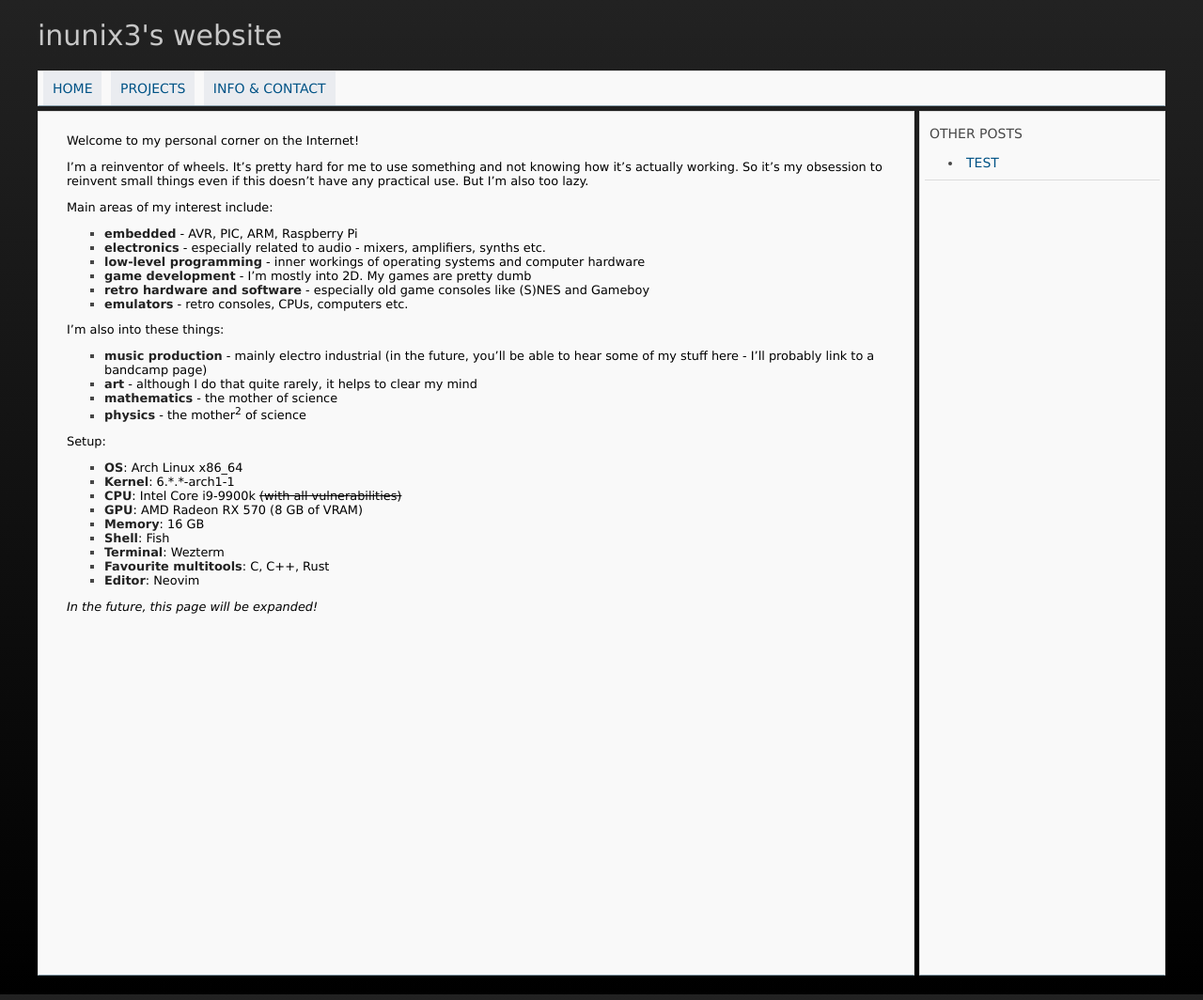
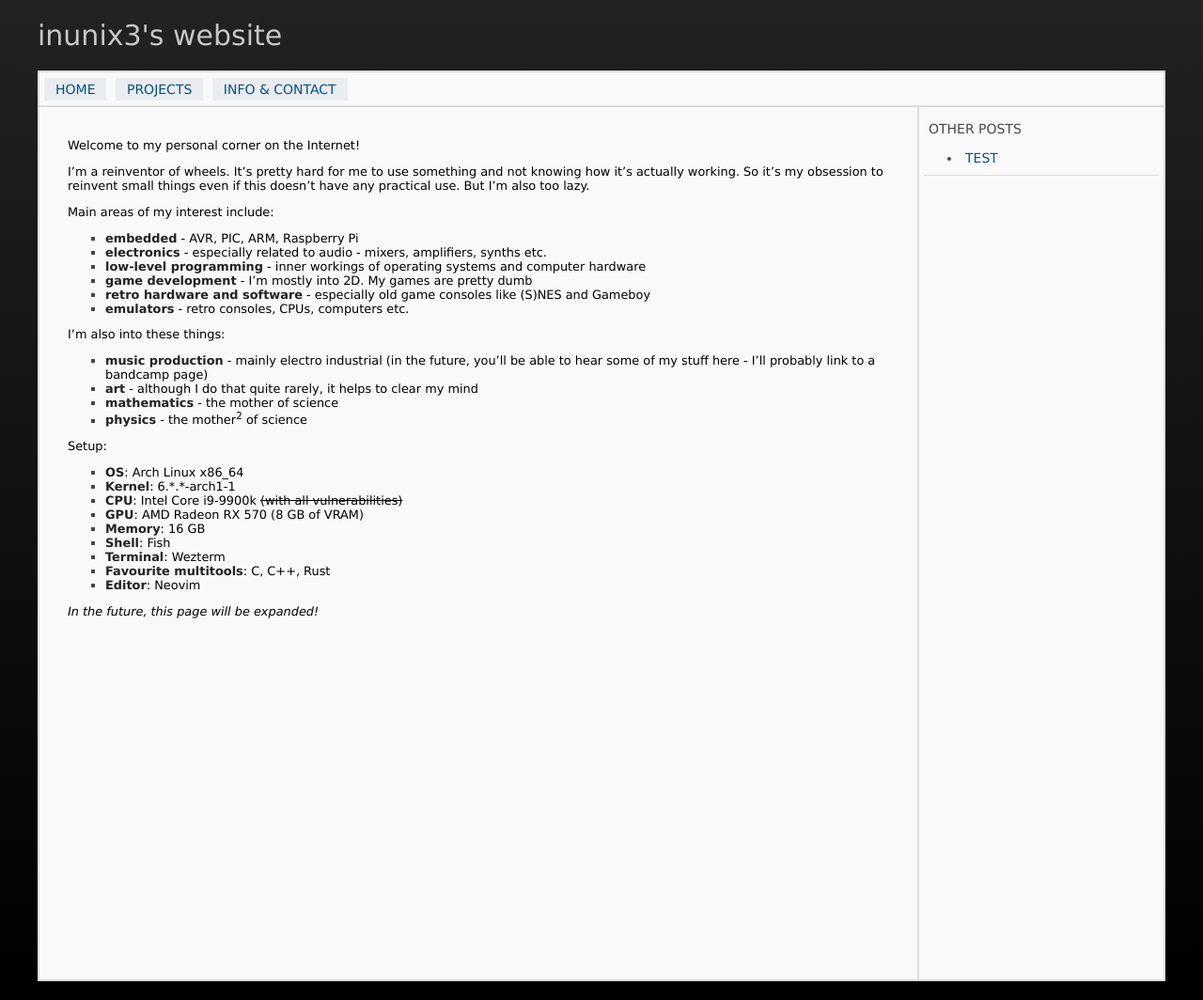
Before and after one commit to inunix3/inunix3.github.io, a Jekyll site: the page built from index.md, in a window 1280 px wide. Shown: the whole page at 94% size. Built offline with Jekyll 4.4.1, drawn with Linux system fonts in a browser that asks for light colours.

Commit message:
edit styles

```diff
--- a/assets/css/main.css
+++ b/assets/css/main.css
@@ -110,7 +110,7 @@ table th {
     display: flex;
     flex-direction: column;
     margin: 20px auto;
-    gap: 5px;
+    /* gap: 5px; */
     max-width: 1200px;
 }
 
@@ -118,11 +118,12 @@ table th {
     display: flex;
     justify-content: space-between;
     background-color: #f9f9f9;
-    border: 1px solid #dcdcdc;
-    border-bottom: 1px solid #8aa1ae;
-    max-width: 1198px;
+    border: 2px solid #dcdcdc;
+    border-bottom: 0px solid #8aa1ae;
+    max-width: 1196px;
     width: 100%;
-    max-height: 40px;
+    max-height: 35px;
+    min-height: 35px;
     height: 100%;
     align-items: center;
 }
@@ -130,7 +131,7 @@ table th {
 #main-area {
     display: flex;
     flex-direction: row;
-    gap: 5px;
+    /* gap: 5px; */
     max-width: 1200px;
     margin: 0;
     padding: 0;
@@ -140,8 +141,8 @@ table th {
     display: flex;
     flex-direction: column;
     background-color: #f9f9f9;
-    border: 1px solid #dcdcdc;
-    border-bottom: 1px solid #8aa1ae;
+    border: 2px solid #dcdcdc;
+    border-left: 0px;
     max-width: 250px;
     width: 100%;
     padding: 5px;
@@ -183,16 +184,17 @@ table th {
 }
 
 #navigation li {
-    height: 100%;
+    /* height: 100%; */
     display: inline-block;
+    vertical-align: middle;
 }
 
 #navigation li a {
     margin-left: 5px;
     overflow-wrap: break-word;
-    height: 100%;
+    /* height: 100%; */
     display: inline-block;
-    padding: 10px;
+    padding: 4px 12px;
     background-color: #eaecf0;
     text-decoration: none;
     cursor: pointer;
@@ -215,14 +217,13 @@ table th {
 
 #content {
     margin: 0;
-    padding: 10px 30px 8px;
+    padding: 20px 30px 8px;
     min-height: 100vh;
     overflow: hidden;
     width: 100%;
     overflow-wrap: break-word;
     background-color: #f9f9f9;
-    border: 1px solid #dcdcdc;
-    border-bottom: 1px solid #8aa1ae;
+    border: 2px solid #dcdcdc;
     font-size: 0.92em;
 }
 
@@ -234,5 +235,5 @@ table th {
     font-size: 30px;
     color: white;
     opacity: 0.75;
-    padding: 0px 0px 15px;
+    padding: 0px 0px 20px;
 }
```
